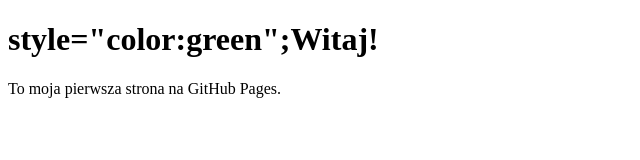
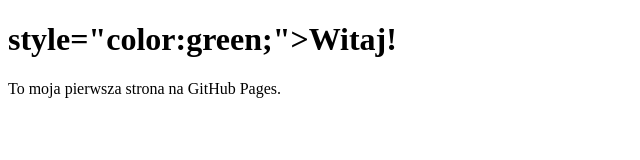
Before and after one commit to PrzemoBundy/PrzemoBundy.github.io, a plain HTML site: page index.html in a window 1280 px wide. Shown: the whole page, without its empty margins (0-640 px from the left). Drawn offline with Linux system fonts and the light colour scheme.

Commit message:
Update index.html

```diff
--- a/index.html
+++ b/index.html
@@ -5,7 +5,7 @@
 <title>Moja strona</title>
 </head>
 <body>
-<h1>style="color:green";Witaj!</h1>
+<h1>style="color:green;">Witaj!</h1>
 <p>To moja pierwsza strona na GitHub Pages.</p>
 </body>
 </html>
```
